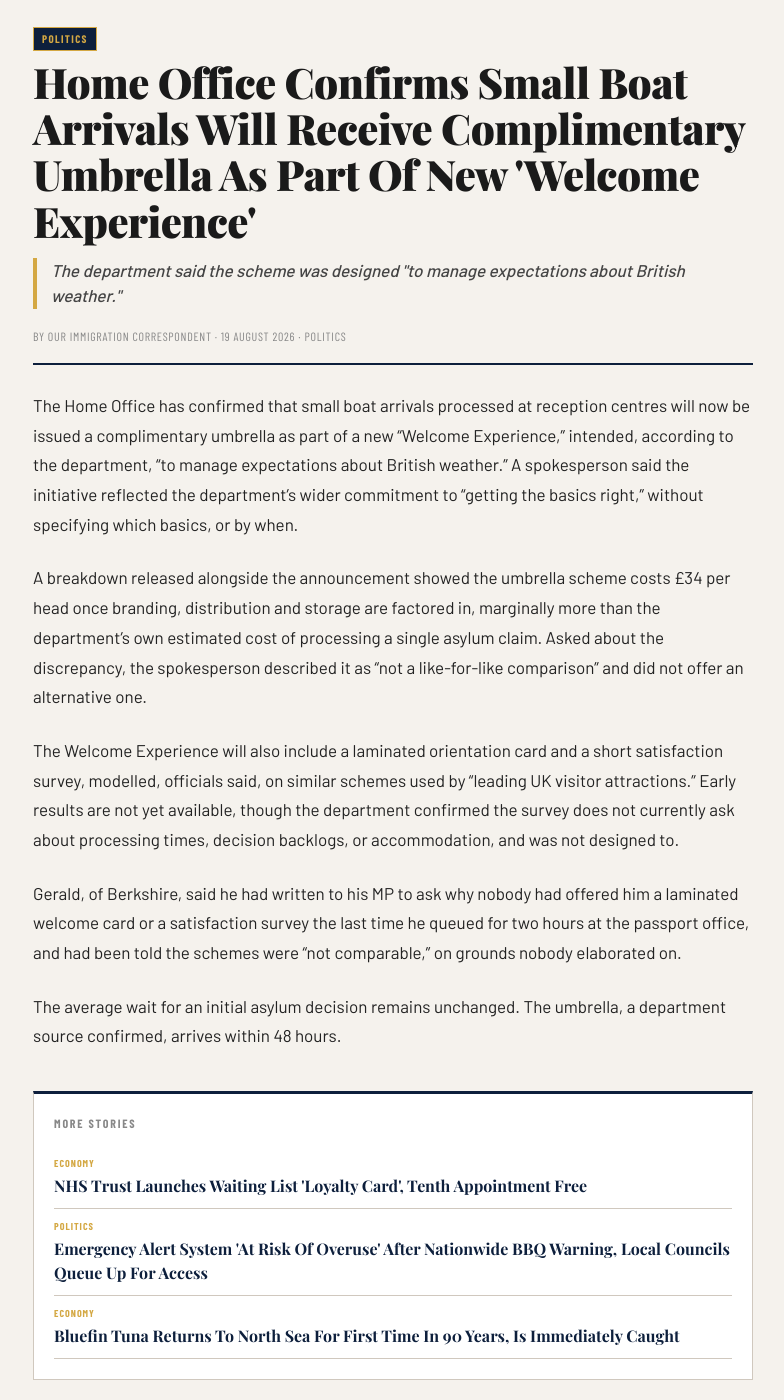
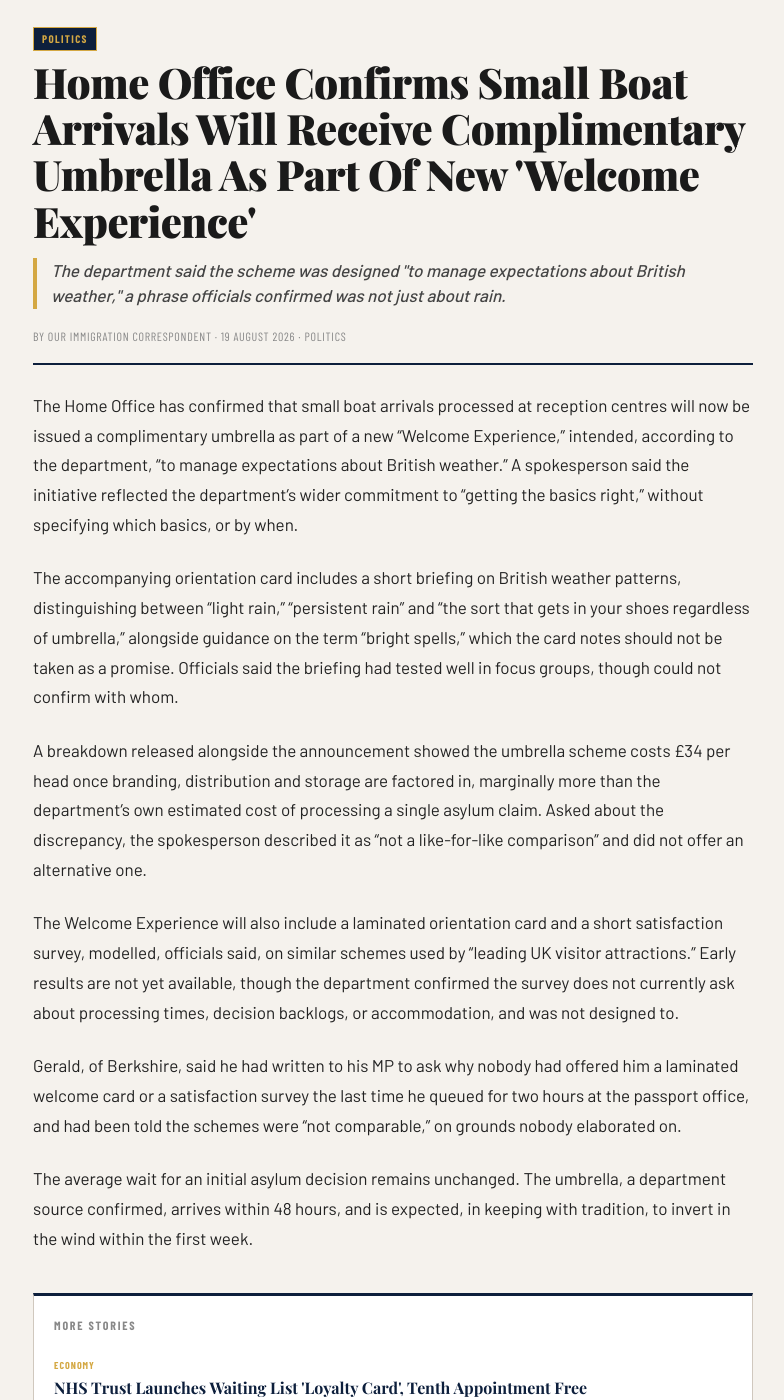
Before and after one commit to matt-palmer999/britishpatriots, a Jekyll site: the page built from _posts/2026-08-19-small-boats-welcome-experience.md, in a window 1280 px wide and 1400 px high, scrolled down 275 px. Shown: the whole window, without its empty margins (247-1031 px from the left). Built offline with Jekyll 4.4.1, drawn with Linux system fonts in a browser that asks for light colours; some web fonts are replaced.

Commit message:
Rework small boats article to lean into weather angle

```diff
--- a/_posts/2026-08-19-small-boats-welcome-experience.md
+++ b/_posts/2026-08-19-small-boats-welcome-experience.md
@@ -1,12 +1,14 @@
 ---
 layout: post
 title: "Home Office Confirms Small Boat Arrivals Will Receive Complimentary Umbrella As Part Of New 'Welcome Experience'"
-standfirst: 'The department said the scheme was designed "to manage expectations about British weather."'
+standfirst: 'The department said the scheme was designed "to manage expectations about British weather," a phrase officials confirmed was not just about rain.'
 category: Politics
 author: Our Immigration Correspondent
 ---
 
 The Home Office has confirmed that small boat arrivals processed at reception centres will now be issued a complimentary umbrella as part of a new "Welcome Experience," intended, according to the department, "to manage expectations about British weather." A spokesperson said the initiative reflected the department's wider commitment to "getting the basics right," without specifying which basics, or by when.
+
+The accompanying orientation card includes a short briefing on British weather patterns, distinguishing between "light rain," "persistent rain" and "the sort that gets in your shoes regardless of umbrella," alongside guidance on the term "bright spells," which the card notes should not be taken as a promise. Officials said the briefing had tested well in focus groups, though could not confirm with whom.
 
 A breakdown released alongside the announcement showed the umbrella scheme costs £34 per head once branding, distribution and storage are factored in, marginally more than the department's own estimated cost of processing a single asylum claim. Asked about the discrepancy, the spokesperson described it as "not a like-for-like comparison" and did not offer an alternative one.
 
@@ -14,4 +16,4 @@ The Welcome Experience will also include a laminated orientation card and a shor
 
 Gerald, of Berkshire, said he had written to his MP to ask why nobody had offered him a laminated welcome card or a satisfaction survey the last time he queued for two hours at the passport office, and had been told the schemes were "not comparable," on grounds nobody elaborated on.
 
-The average wait for an initial asylum decision remains unchanged. The umbrella, a department source confirmed, arrives within 48 hours.
+The average wait for an initial asylum decision remains unchanged. The umbrella, a department source confirmed, arrives within 48 hours, and is expected, in keeping with tradition, to invert in the wind within the first week.
```
